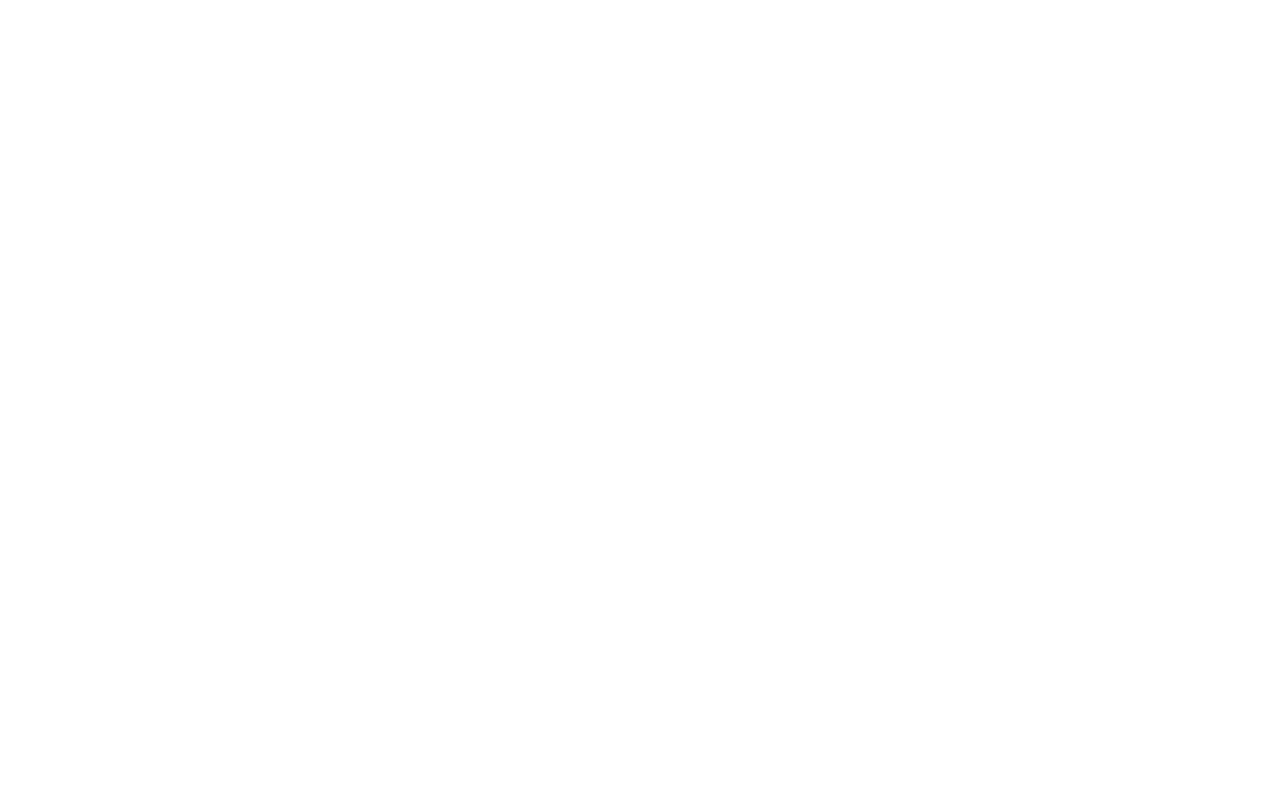
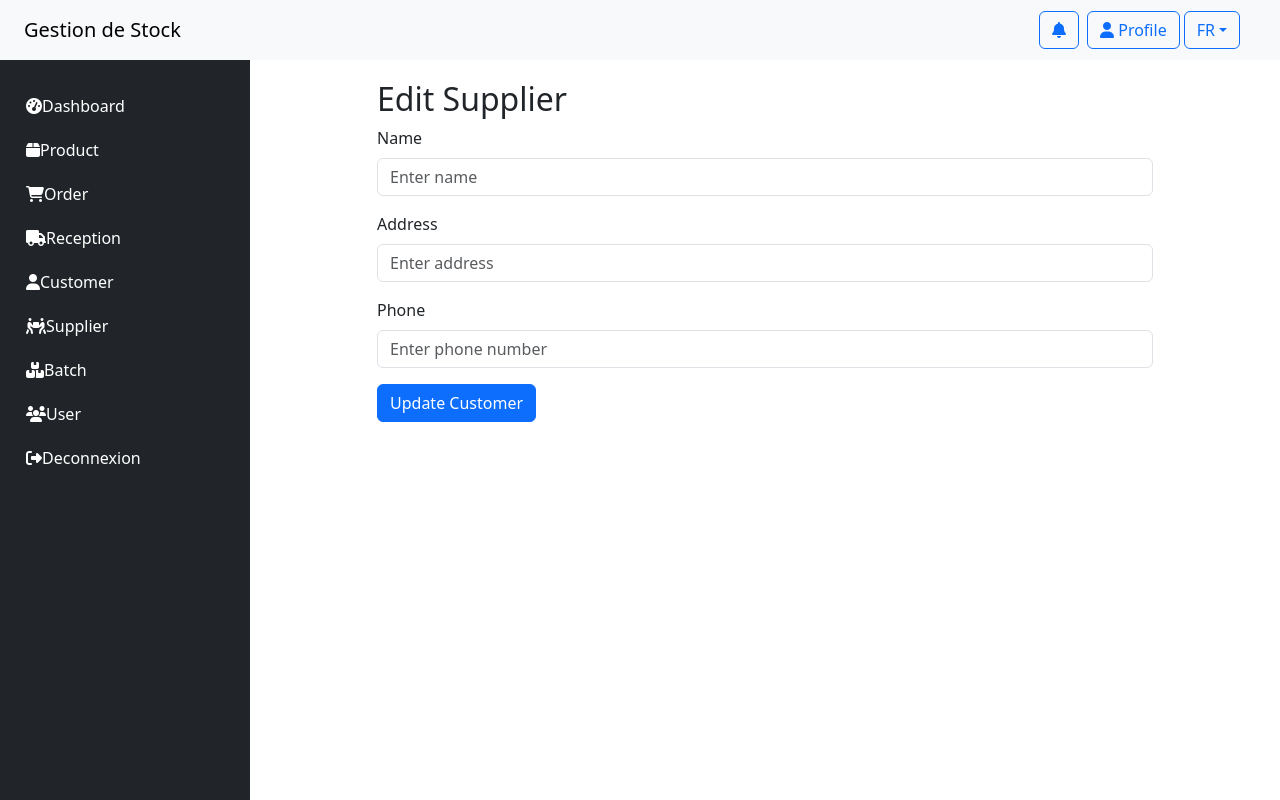
Before and after one commit to Mangassouba/gestion-pharmacie, a Vue app: page /supplier/edit/1 in a window 1280 px wide. Before the commit this address had no page. Built offline with nearby package versions, Linux system fonts and the light colour scheme.

Commit message:
add file editSupplier

```diff
--- a/src/router/index.js
+++ b/src/router/index.js
@@ -14,6 +14,7 @@
 import AddReception from "../views/receptions/addReception.vue";
 import ListSupplier from "../views/suppliers/listSupplier.vue";
 import AddSupplier from "../views/suppliers/addSupplier.vue";
+import EditSupplier from "../views/suppliers/editSupplier.vue";
 
 const routes = [
   {
@@ -90,6 +91,11 @@
         path: "/supplier/add",
         name: "addSupplier",
         component: AddSupplier
+      },
+      {
+        path: "/supplier/edit/:id",
+        name: "editSupplier",
+        component: EditSupplier
       }
     ],
   },
--- /dev/null
+++ b/src/views/suppliers/editSupplier.vue
@@ -0,0 +1,98 @@
+<template>
+    <div class="container">
+      <h2>Edit Supplier</h2>
+      <form @submit.prevent="updateCustomer">
+        <div class="row">
+          <div class="mb-3">
+            <label for="name" class="form-label">Name</label>
+            <input
+              v-model="name"
+              type="text"
+              id="name"
+              class="form-control"
+              placeholder="Enter name"
+              required
+            />
+          </div>
+        </div>
+
+        <div class="row">
+          <div class="mb-3">
+            <label for="address" class="form-label">Address</label>
+            <input
+              v-model="address"
+              type="text"
+              id="address"
+              class="form-control"
+              placeholder="Enter address"
+              required
+            />
+          </div>
+          <div class="mb-3">
+            <label for="phone" class="form-label">Phone</label>
+            <input
+              v-model="contact"
+              type="text"
+              id="phone"
+              class="form-control"
+              placeholder="Enter phone number"
+              required
+            />
+          </div>
+        </div>
+
+        <div class="d-flex justify-content-between">
+          <button type="submit" class="btn btn-primary">Update Customer</button>
+        </div>
+      </form>
+    </div>
+  </template>
+
+
+  <script setup>
+import { ref, onMounted } from 'vue';
+import { useRoute, useRouter } from 'vue-router';
+import { useSupplierStore } from '../../stores/supplierStore';
+
+const route = useRoute();
+const router = useRouter();
+const store = useSupplierStore();
+
+// Define reactive properties for customer fields
+const name = ref('');
+const address = ref('');
+const contact = ref('');
+const id = route.params.id;
+
+// Fetch customer details on component mount
+onMounted(() => {
+  const supplier = store.getsupplierById(parseInt(route.params.id));
+  if (supplier) {
+    name.value = supplier.name;
+    address.value = supplier.address;
+    contact.value = supplier.contact;
+  }
+});
+
+// Update customer in store and redirect to customer list
+async function updateCustomer() {
+  try {
+    await store.updateSupplier(id, {
+      name: name.value,
+      address: address.value,
+      contact: contact.value,
+    });
+    router.push('/supplier/list'); // Change the route to your customer list page
+  } catch (error) {
+    console.error('Failed to update customer:', error);
+  }
+}
+</script>
+
+
+  <style scoped>
+  .container {
+    max-width: 800px;
+    margin-top: 20px;
+  }
+  </style>
--- a/src/views/suppliers/listSupplier.vue
+++ b/src/views/suppliers/listSupplier.vue
@@ -75,7 +75,7 @@
                   />
                 </svg>
               </button>
-              <!-- <router-link :to="{ name: 'editCustomer', params: { id: customer.id }}"
+              <router-link :to="{ name: 'editSupplier', params: { id: supplier.id }}"
                 class="btn btn-warning btn-sm me-2"
               >
                 <svg
@@ -94,7 +94,7 @@
                     d="M1 13.5A1.5 1.5 0 0 0 2.5 15h11a1.5 1.5 0 0 0 1.5-1.5v-6a.5.5 0 0 0-1 0v6a.5.5 0 0 1-.5.5h-11a.5.5 0 0 1-.5-.5v-11a.5.5 0 0 1 .5-.5H9a.5.5 0 0 0 0-1H2.5A1.5 1.5 0 0 0 1 2.5z"
                   />
                 </svg>
-              </router-link> -->
+              </router-link>
               <button
                 class="btn btn-info btn-sm me-2" @click="openModal(supplier)"
               >
```
